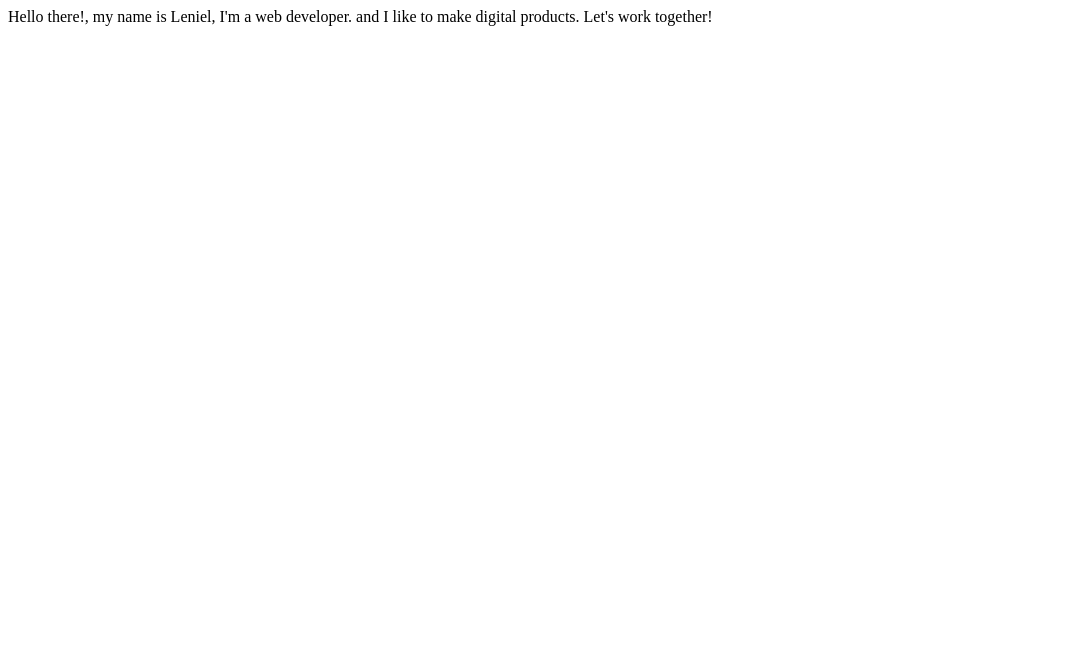
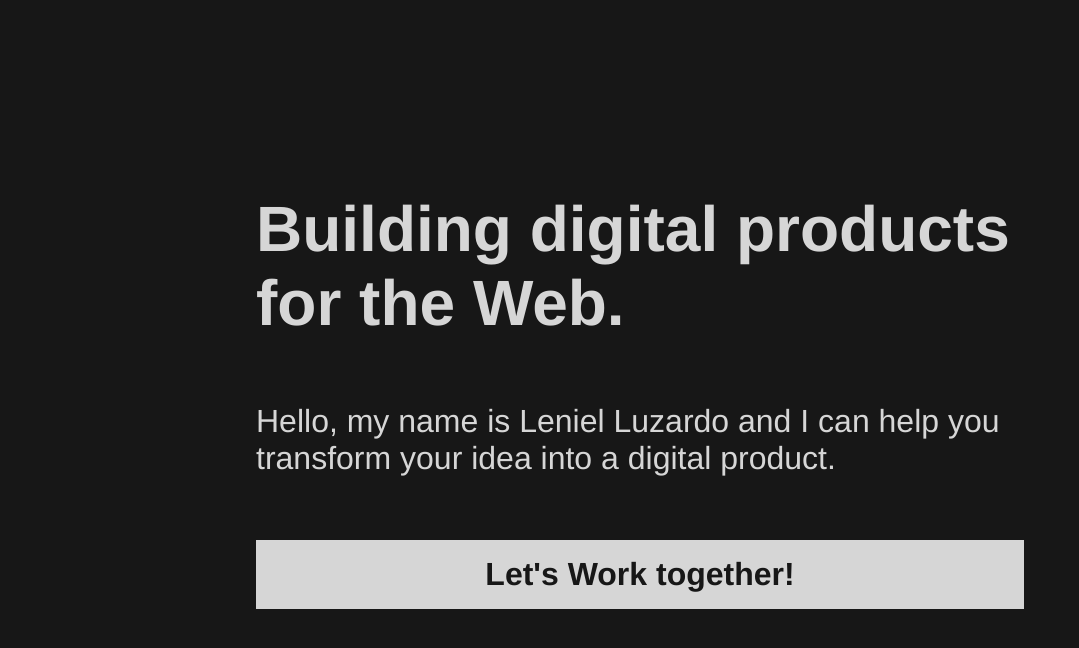
Before and after one commit to lenielluzardo/lenielluzardo, a plain HTML site: page docs/index.html in a window 1280 px wide. Shown: the whole page, without its empty margins (0-1079 px from the left). Drawn offline with Linux system fonts and the light colour scheme.

Commit message:
refactor landing page | basic styles applied

```diff
--- a/docs/index.html
+++ b/docs/index.html
@@ -1,12 +1,31 @@
 <!DOCTYPE html>
 <html lang="en">
+
 <head>
   <meta charset="UTF-8">
   <meta name="viewport" content="width=device-width, initial-scale=1.0">
+  <link rel="stylesheet" href="styles.css" />
   <title>Leniel Luzardo</title>
 </head>
+
 <body>
-  Hello there!, my name is Leniel, I'm a web developer.
-  and I like to make digital products. Let's work together!
+  <header>
+    <nav>
+
+    </nav>
+  </header>
+  <main>
+    <div id="hero" class="">
+      <h1>Building digital products for the Web.</h1>
+      <p>Hello, my name is Leniel Luzardo
+        and I can help you transform your idea into a digital product.</p>
+
+        <a class="cta" target="_blank" href="https://www.linkedin.com/in/lenielluzardo" >
+          Let's Work together!</a>
+      </div>
+  </main>
+
+
 </body>
+
 </html>
--- /dev/null
+++ b/docs/styles.css
@@ -0,0 +1,55 @@
+:root {
+--light-color: rgb(214, 214, 214);
+--dark-color: rgb(23, 23, 23);
+--cta-color: rgb(104,0,186);
+}
+
+* {
+  margin: 0;
+  padding: 0;
+  font-family: Helvetica, Arial, sans-serif;
+  /* font-size: 20px; */
+}
+
+body {
+  color: var(--light-color);
+  background-color:var(--dark-color);
+  /* overflow-y: hidden; */
+}
+
+main {
+  display: flex;
+  justify-content: center;
+  align-items: center;
+  height: 100vh;
+  max-height: 100vh;
+}
+
+#hero {
+  display: flex;
+  flex-direction: column;
+  justify-content: space-around;
+  width: 60%;
+  height: 60%;
+  font-size:1.2rem;
+}
+
+.cta {
+  background-color: var(--light-color);
+  color: var(--dark-color);
+  padding: 1rem;
+  font-weight: 800;
+  text-decoration: none;
+  text-align:center;
+  transition: color 1s ease;
+}
+.cta:hover {
+  color: var(--cta-color);
+  cursor:pointer;
+}
+
+@media screen and (min-width: 768px) {
+  #hero, .cta {
+    font-size:2rem;
+  }
+}
```
